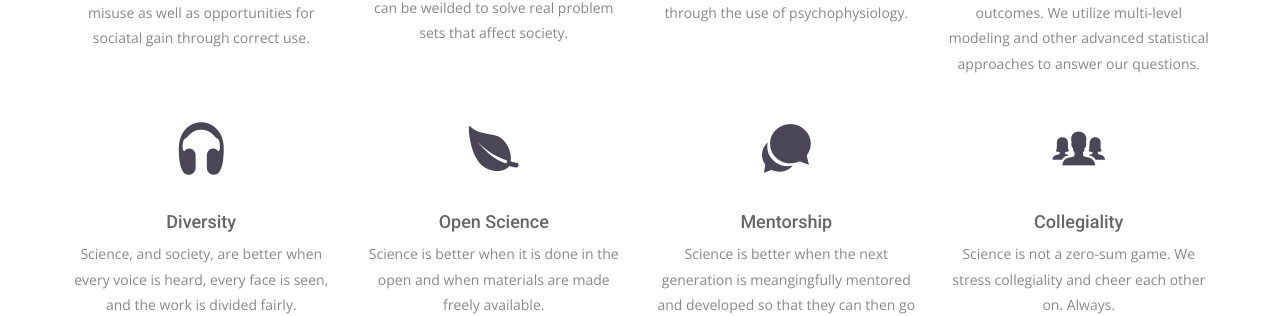
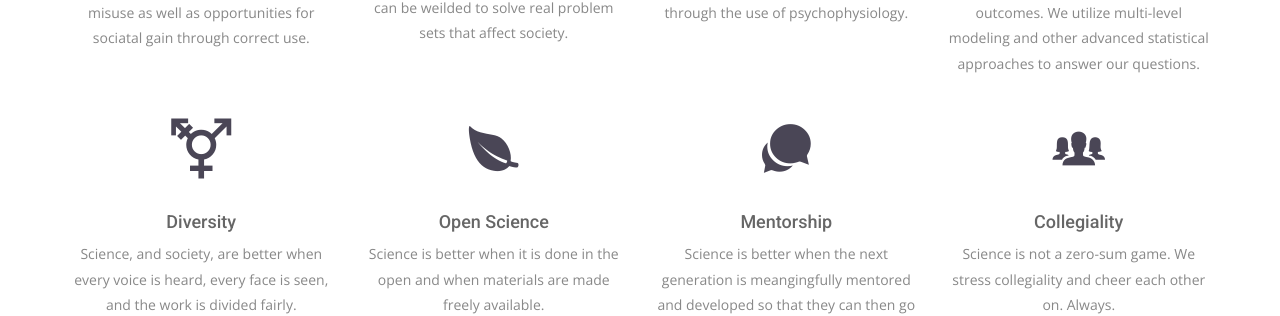
Before and after one commit to cognitionemotionlab/cognitionemotionlab.github.io, a Jekyll site: the page built from index.html, in a window 1280 px wide. Shown: the part 2495-2811 px from the top of the page. Built offline with Jekyll 4.4.1, drawn with Linux system fonts in a browser that asks for light colours; nearby versions of some CDN libraries; some web fonts are replaced.

Commit message:
Logo update.

```diff
--- a/index.html
+++ b/index.html
@@ -93,7 +93,7 @@ permalink: /
       </div>
       <div class="col-sm-6 col-md-3">
         <div class="service-item">
-          <i class="ion-headphone"></i>
+          <i class="ion-transgender"></i>
           <h4>Diversity</h4>
           <p>Science, and society, are better when every voice is heard, every face is seen, and the work is divided fairly.</p>
         </div>
```
